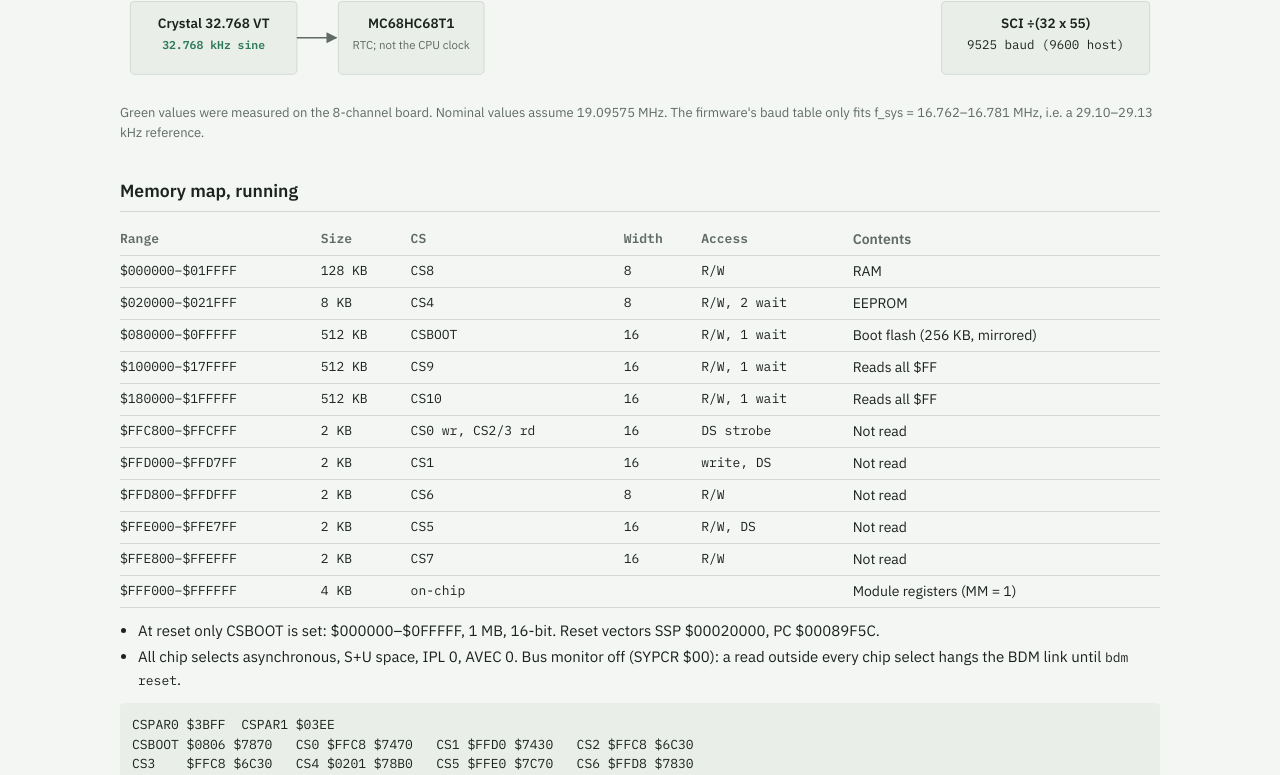
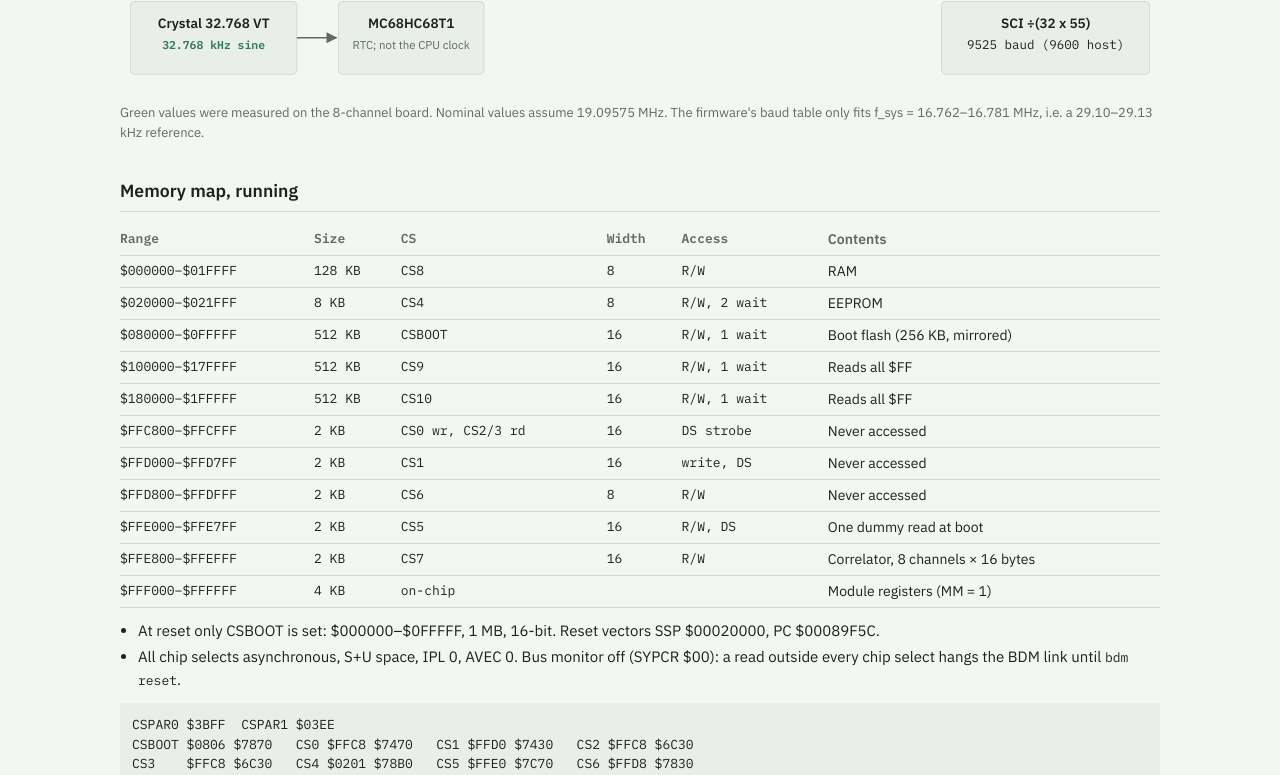
Before and after one commit to charlieh0tel/oncore-vp, a plain HTML site: page index.html in a window 1280 px wide. Shown: the part 392-1167 px from the top of the page. Drawn offline with Linux system fonts and the light colour scheme.

Commit message:
index.html: chip-select contents

```diff
--- a/index.html
+++ b/index.html
@@ -133,11 +133,11 @@ header a{color:var(--accent)}
     <tr><td>$080000–$0FFFFF</td><td>512 KB</td><td>CSBOOT</td><td>16</td><td>R/W, 1 wait</td><td class="t">Boot flash (256 KB, mirrored)</td></tr>
     <tr><td>$100000–$17FFFF</td><td>512 KB</td><td>CS9</td><td>16</td><td>R/W, 1 wait</td><td class="t">Reads all $FF</td></tr>
     <tr><td>$180000–$1FFFFF</td><td>512 KB</td><td>CS10</td><td>16</td><td>R/W, 1 wait</td><td class="t">Reads all $FF</td></tr>
-    <tr><td>$FFC800–$FFCFFF</td><td>2 KB</td><td>CS0 wr, CS2/3 rd</td><td>16</td><td>DS strobe</td><td class="t">Not read</td></tr>
-    <tr><td>$FFD000–$FFD7FF</td><td>2 KB</td><td>CS1</td><td>16</td><td>write, DS</td><td class="t">Not read</td></tr>
-    <tr><td>$FFD800–$FFDFFF</td><td>2 KB</td><td>CS6</td><td>8</td><td>R/W</td><td class="t">Not read</td></tr>
-    <tr><td>$FFE000–$FFE7FF</td><td>2 KB</td><td>CS5</td><td>16</td><td>R/W, DS</td><td class="t">Not read</td></tr>
-    <tr><td>$FFE800–$FFEFFF</td><td>2 KB</td><td>CS7</td><td>16</td><td>R/W</td><td class="t">Not read</td></tr>
+    <tr><td>$FFC800–$FFCFFF</td><td>2 KB</td><td>CS0 wr, CS2/3 rd</td><td>16</td><td>DS strobe</td><td class="t">Never accessed</td></tr>
+    <tr><td>$FFD000–$FFD7FF</td><td>2 KB</td><td>CS1</td><td>16</td><td>write, DS</td><td class="t">Never accessed</td></tr>
+    <tr><td>$FFD800–$FFDFFF</td><td>2 KB</td><td>CS6</td><td>8</td><td>R/W</td><td class="t">Never accessed</td></tr>
+    <tr><td>$FFE000–$FFE7FF</td><td>2 KB</td><td>CS5</td><td>16</td><td>R/W, DS</td><td class="t">One dummy read at boot</td></tr>
+    <tr><td>$FFE800–$FFEFFF</td><td>2 KB</td><td>CS7</td><td>16</td><td>R/W</td><td class="t">Correlator, 8 channels × 16 bytes</td></tr>
     <tr><td>$FFF000–$FFFFFF</td><td>4 KB</td><td>on-chip</td><td></td><td></td><td class="t">Module registers (MM = 1)</td></tr>
   </table></div>
   <ul>
```
